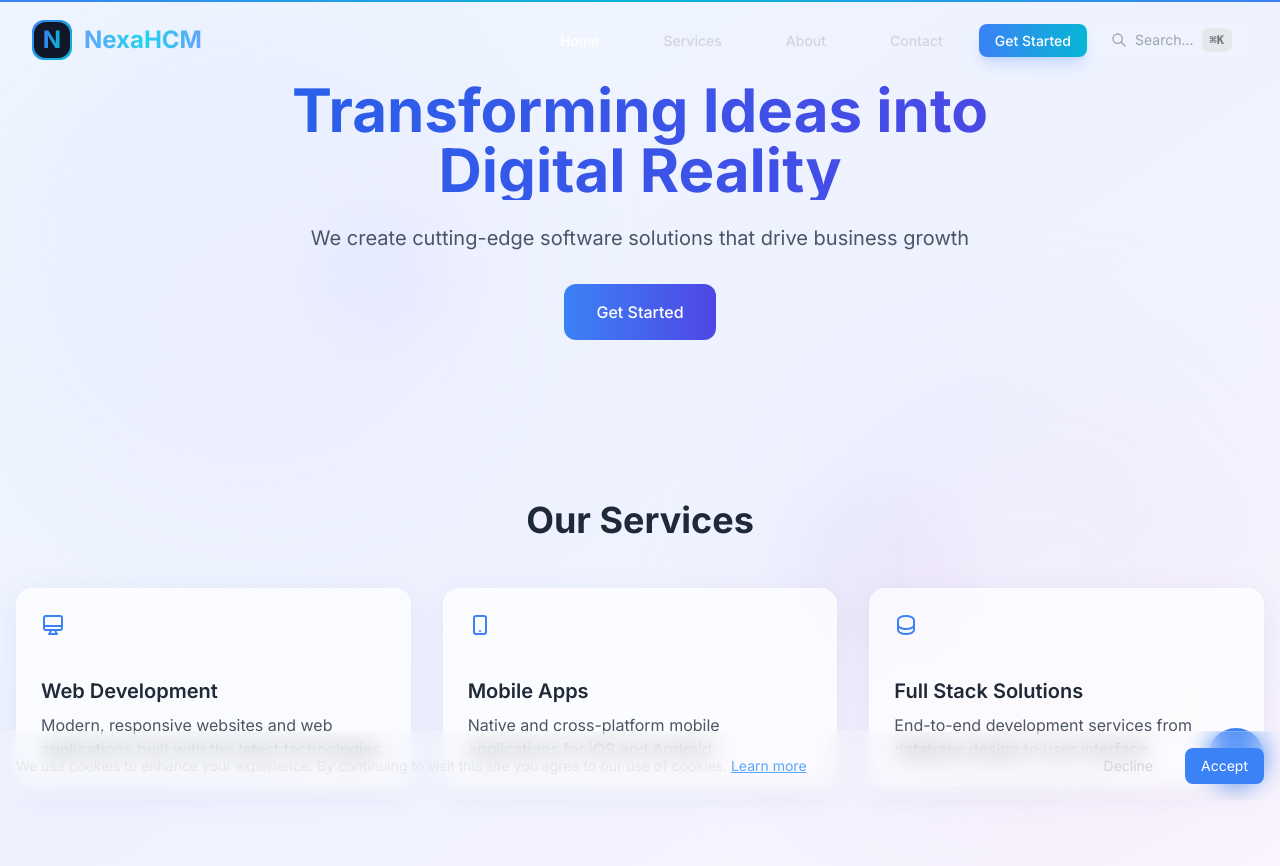
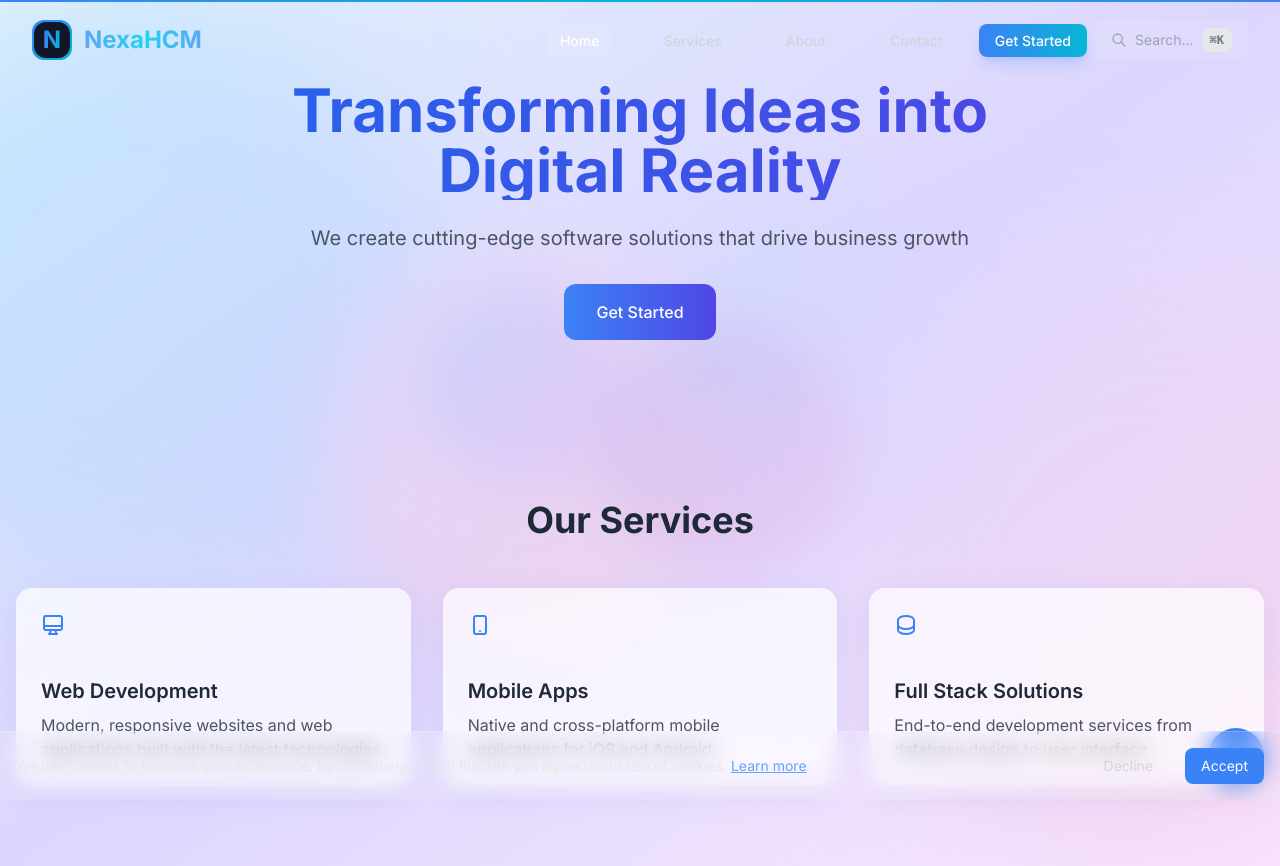
Before and after one commit to Prasanthk4/nexahcm, a React (Vite) app: page / in a window 1280 px wide. Built offline with nearby package versions, Linux system fonts and the light colour scheme.

Commit message:
style: Update home page background with more vibrant light colors

```diff
--- a/src/pages/Home.jsx
+++ b/src/pages/Home.jsx
@@ -40,26 +40,30 @@ const Home = () => {
       initial={{ opacity: 0 }}
       animate={{ opacity: 1 }}
       exit={{ opacity: 0 }}
-      className="min-h-screen relative overflow-hidden bg-gradient-to-br from-blue-50 via-indigo-50 to-purple-50"
+      className="min-h-screen relative overflow-hidden bg-gradient-to-br from-[#e0f2fe] via-[#ddd6fe] to-[#fae8ff]"
     >
       {/* Decorative elements */}
       <div className="absolute inset-0 overflow-hidden">
-        {/* Gradient orbs */}
-        <div className="absolute top-0 left-0 w-[500px] h-[500px] bg-gradient-to-br from-blue-100/40 to-purple-100/40 rounded-full blur-3xl"></div>
-        <div className="absolute bottom-0 right-0 w-[500px] h-[500px] bg-gradient-to-br from-indigo-100/40 to-pink-100/40 rounded-full blur-3xl"></div>
+        {/* Main gradient orbs */}
+        <div className="absolute top-0 -left-40 w-[600px] h-[600px] bg-gradient-to-br from-sky-200/70 to-indigo-200/70 rounded-full blur-3xl"></div>
+        <div className="absolute bottom-0 -right-40 w-[600px] h-[600px] bg-gradient-to-br from-violet-200/70 to-pink-200/70 rounded-full blur-3xl"></div>
 
-        {/* Floating circles */}
+        {/* Additional color accents */}
+        <div className="absolute top-1/4 right-1/4 w-[300px] h-[300px] bg-gradient-to-br from-blue-200/40 to-purple-200/40 rounded-full blur-2xl"></div>
+        <div className="absolute bottom-1/4 left-1/4 w-[400px] h-[400px] bg-gradient-to-br from-fuchsia-200/40 to-rose-200/40 rounded-full blur-2xl"></div>
+
+        {/* Floating elements */}
         <motion.div
           initial={{ opacity: 0, scale: 0.5 }}
           animate={{ opacity: 1, scale: 1 }}
           transition={{ duration: 1 }}
-          className="absolute left-1/4 top-1/4 w-32 h-32 bg-gradient-to-br from-blue-200/20 to-purple-200/20 rounded-full blur-xl"
+          className="absolute left-1/3 top-1/3 w-48 h-48 bg-gradient-to-br from-blue-300/30 to-purple-300/30 rounded-full blur-xl"
         ></motion.div>
         <motion.div
           initial={{ opacity: 0, scale: 0.5 }}
           animate={{ opacity: 1, scale: 1 }}
           transition={{ duration: 1, delay: 0.2 }}
-          className="absolute right-1/4 bottom-1/4 w-40 h-40 bg-gradient-to-br from-indigo-200/20 to-pink-200/20 rounded-full blur-xl"
+          className="absolute right-1/3 bottom-1/3 w-64 h-64 bg-gradient-to-br from-indigo-300/30 to-pink-300/30 rounded-full blur-xl"
         ></motion.div>
       </div>
 
```
